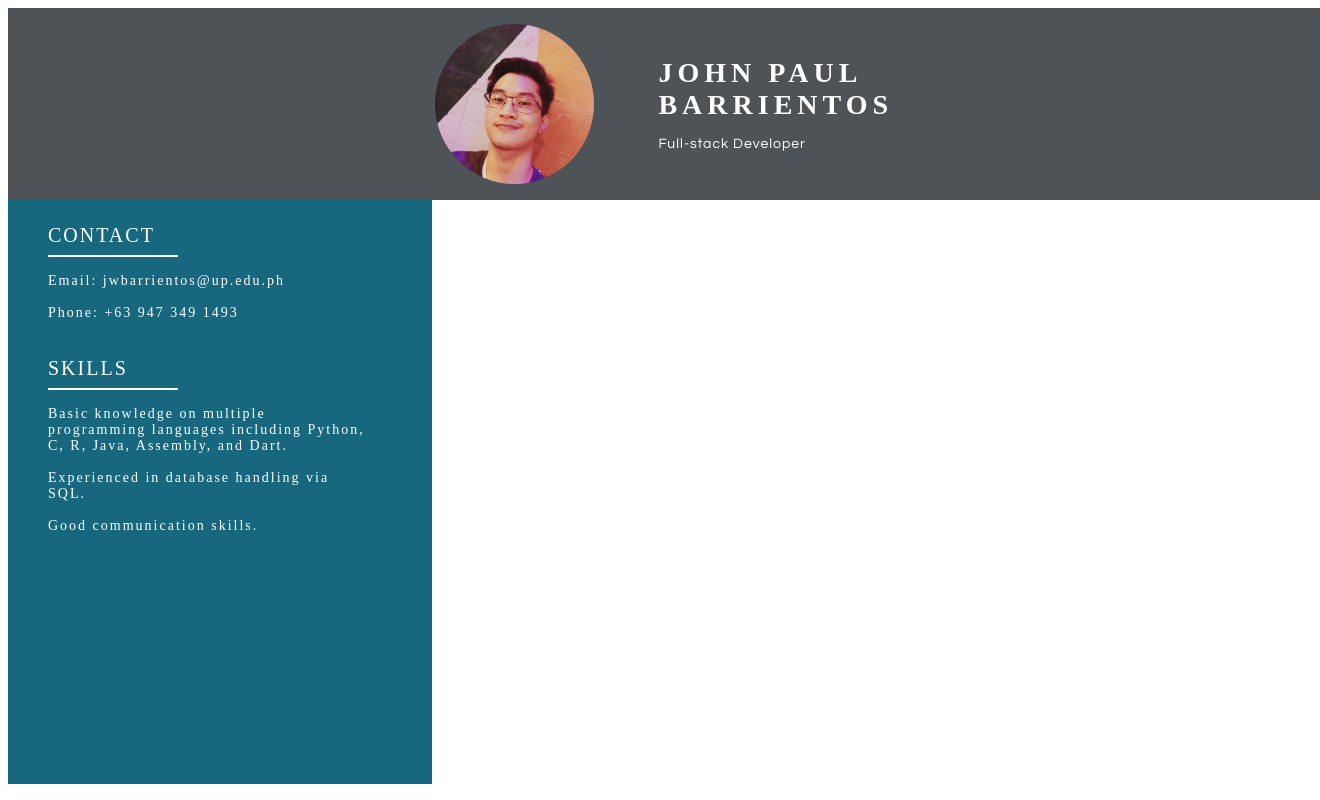
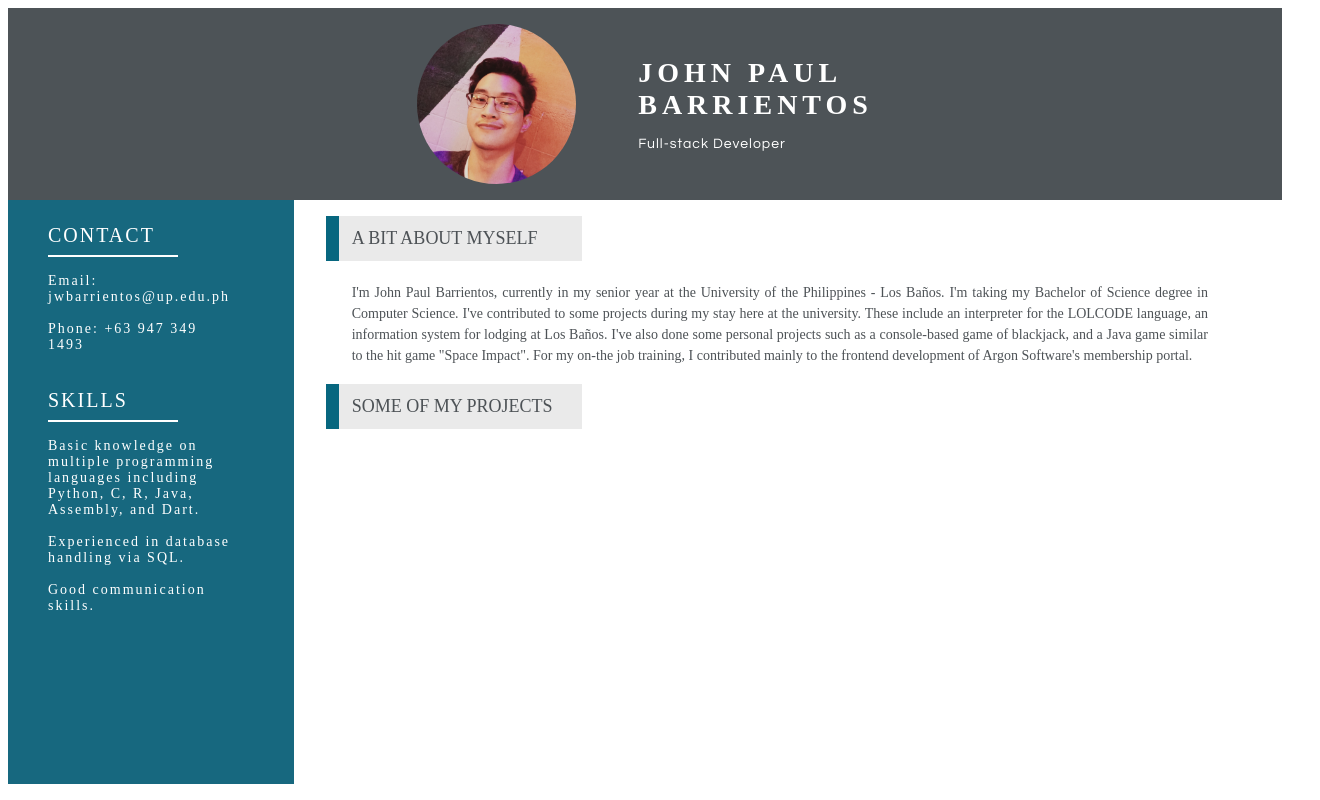
Before and after one commit to jwbarrientos24/jwbarrientos24-github.io, a plain HTML site: page index.html in a window 1280 px wide. Shown: the whole page, 1320 px wide, since content can reach past the window. Drawn offline with Linux system fonts and the light colour scheme.

Commit message:
chore: added biography

```diff
--- a/index.html
+++ b/index.html
@@ -33,8 +33,18 @@
                     <br> <br>
                     Good communication skills.</div>
             </div>
-            <div class="autobiography"></div>
-            <div class="projects"></div>
+            <div class="content">
+                <div class="titulo">
+                    <div class="design"></div>
+                    <div id="myself"> A BIT ABOUT MYSELF</div>
+                </div>
+                <div class = "contentOfContent"><br>I'm John Paul Barrientos, currently in my senior year at the University of the Philippines - Los Baños. I'm taking my Bachelor of Science degree in Computer Science. I've contributed to some projects during my stay here at the university. These include an interpreter for the LOLCODE language, an information system for lodging at Los Baños. I've also done some personal projects such as a console-based game of blackjack, and a Java game similar to the hit game "Space Impact". For my on-the job training, I contributed mainly to the frontend development of Argon Software's membership portal.</div> <br>
+                <div class="titulo">
+                    <div class="design"></div>
+                    <div id="myself"> SOME OF MY PROJECTS</div>
+                </div>
+                <div class = "contentOfContent"><br></div>
+            </div>
         </div>
     </div>
 </body>
--- a/style.css
+++ b/style.css
@@ -8,7 +8,7 @@
     display: flex;
     background-color: #4d5357;
     height: 20vh;
-    width: 100vw;
+    width: 97vw;
     justify-content: center;
     padding: 2vh;
 }
@@ -77,3 +77,48 @@ img {
     margin-top: 2vh;
     padding-right: 5vw;
 }
+
+.content {
+    display: flex;
+    margin-top: 2vh;
+    margin-left: 4vh;
+    flex-direction: column;
+    padding-right: 5vw;
+}
+
+.titulo {
+    display: flex;
+    align-items: center;
+    background-color: #eaeaea ;
+    height: 45px;
+    width: 20vw;
+}
+
+#myself {
+    font-family: "Montserrat";
+    color: #4d5256;
+    font-weight: 500;
+    margin-left: 1vw;
+    font-size: 18px;
+}
+
+.design {
+    background-color: #07677f;
+    height: 100%;
+    width: 1vw;
+}
+
+.lowerPart {
+    display: flex;
+    flex-direction: row;
+}
+
+.contentOfContent {
+    font-family: "Montserrat";
+    color: #4d5256;
+    margin-left: 2vw;
+    font-size: 14px;
+    text-align: justify;
+    text-justify: inter-word;
+    line-height: 1.5;
+}
```
Also changed, not shown: images/LOLCODE Interpreter.png (added).
